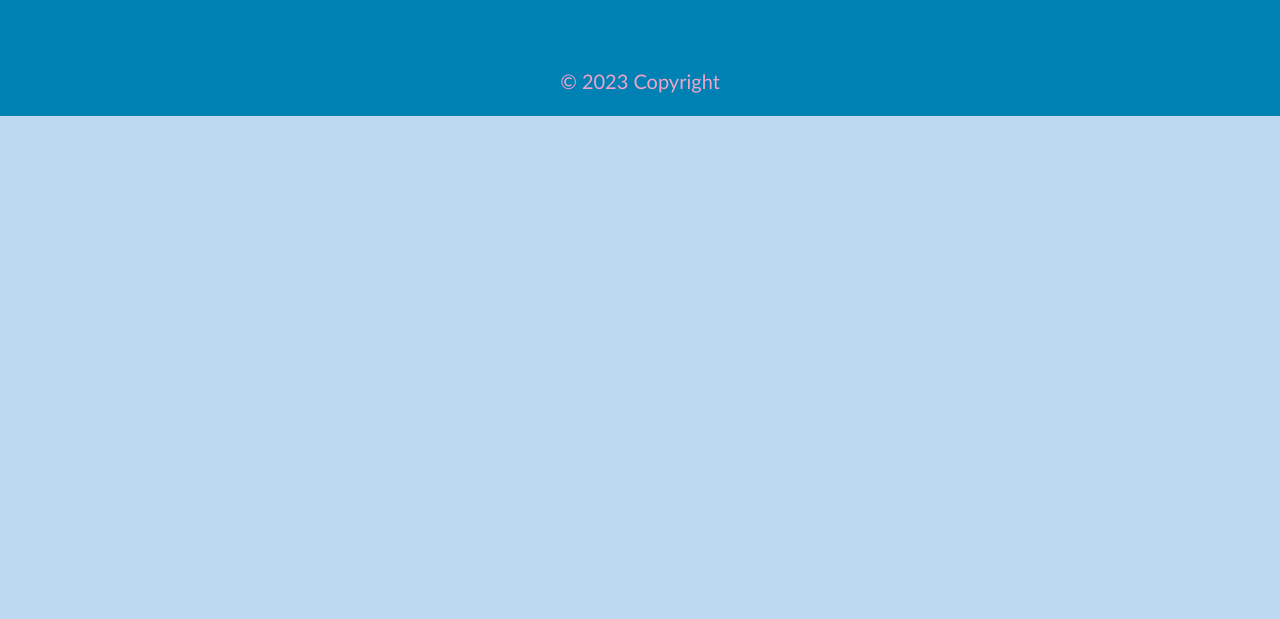
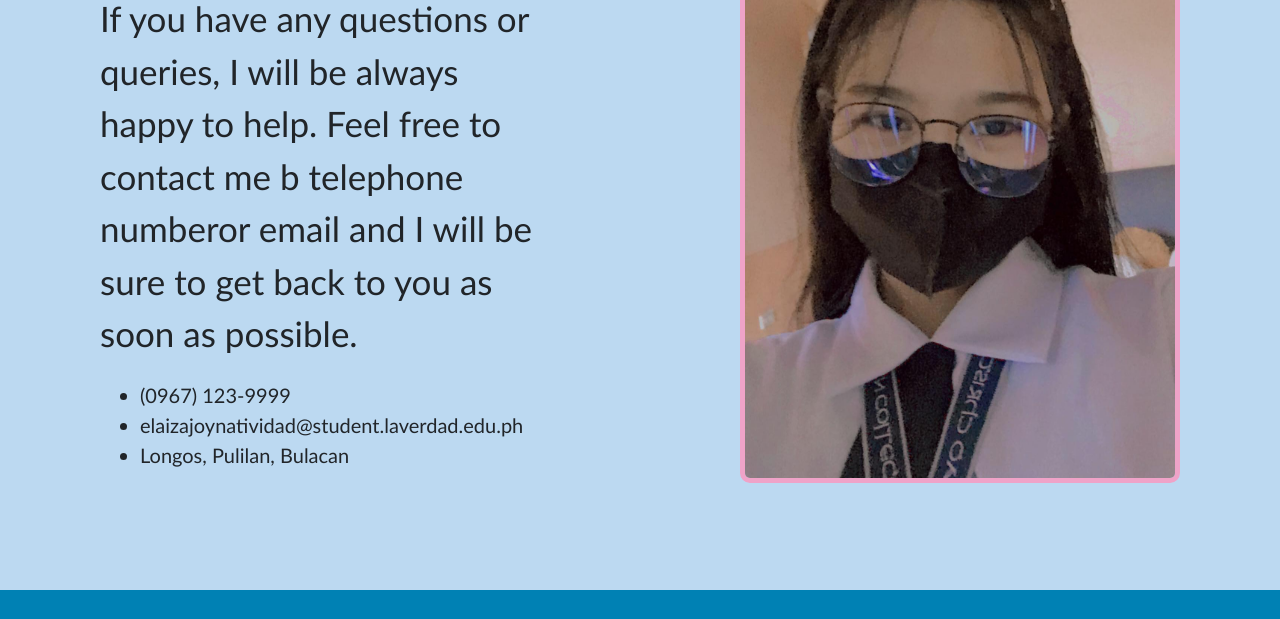
Before and after one commit to elaizanatividad/elay-projcet-final, a plain HTML site: page contact.html in a window 1280 px wide. Shown: the part 253-872 px from the top of the page. Before the commit the page ends 800 px from the top, so only its background shows below. Drawn offline with nearby package versions, Linux system fonts and the light colour scheme.

Commit message:
add contact

```diff
--- a/contact.html
+++ b/contact.html
@@ -46,9 +46,24 @@
   </nav>
 
 
-  <!-- content homepage -->
-  <div class="container-homepage">
-        <h1>contact</h1>
+  <!-- content contact-->
+  <div class="container-contact">
+        <div class="cnt-contact">
+          <div class="contact-item">
+            <span>CONTACT ME</span>
+            <p>If you have any questions or queries, I will be always happy to help. Feel free to contact me b telephone numberor email and I will be sure to get back to you as soon as possible.
+              <ul>
+                <li>(0967) 123-9999</li>
+                <li>elaizajoynatividad@student.laverdad.edu.ph</li>
+                <li>Longos, Pulilan, Bulacan</li>
+              </ul>
+            </p>
+          </div>
+
+          <div class="contact-item">
+            <img src="/pictures/contact-img.jpg" alt="">
+          </div>
+        </div>
 
   </div>
 
--- a/style.css
+++ b/style.css
@@ -62,6 +62,8 @@ footer{
 .cnt-homepage img{
     width: 100%;
     margin:  0 auto;
+    border-radius: 10px;
+    border: 5px solid #EFA3C8;
 }
 
 h1, h4{
@@ -111,6 +113,8 @@ span{
     display: block;
     margin-left: auto;
     margin-right: auto;
+    border-radius: 10px;
+    border: 5px solid #EFA3C8;
 }
 
 .hobbies{
@@ -136,6 +140,28 @@ span{
     grid-row: span 2;
     grid-column: span 2;
 }
+
+/* contact */
+.cnt-contact{
+    display: flex;
+    flex-direction: row;
+}
+
+.contact-item{
+    padding: 100px;
+    width: 50%;
+}
+
+.contact-item p{
+    font-size: 35px;
+}
+
+.contact-item img{
+    width: 100%;
+    border-radius: 10px;
+    border: 5px solid #EFA3C8;
+}
+
 
 
 @media screen and (max-width:767px) {
```
Also changed, not shown: about.html (+1 -1 lines), education.html (+2 -2 lines), hobbies.html (+1 -1 lines), pictures/contact-img.jpg (added).
